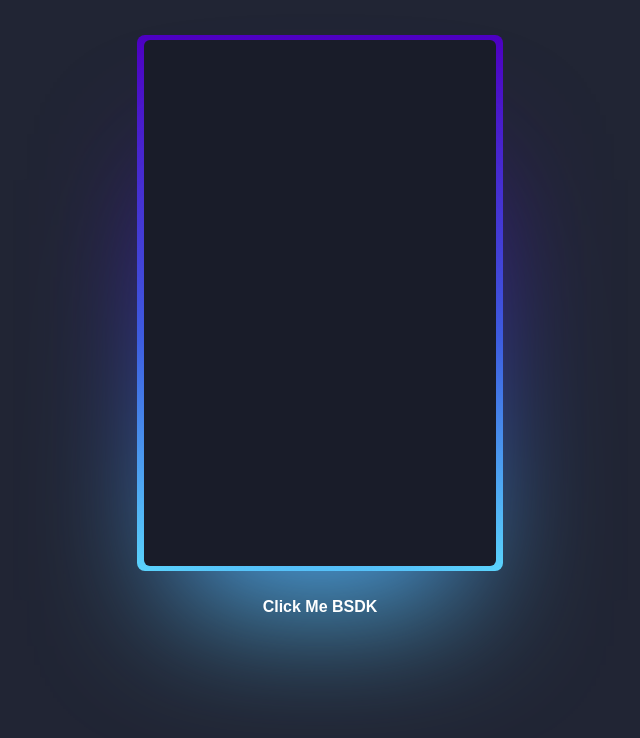
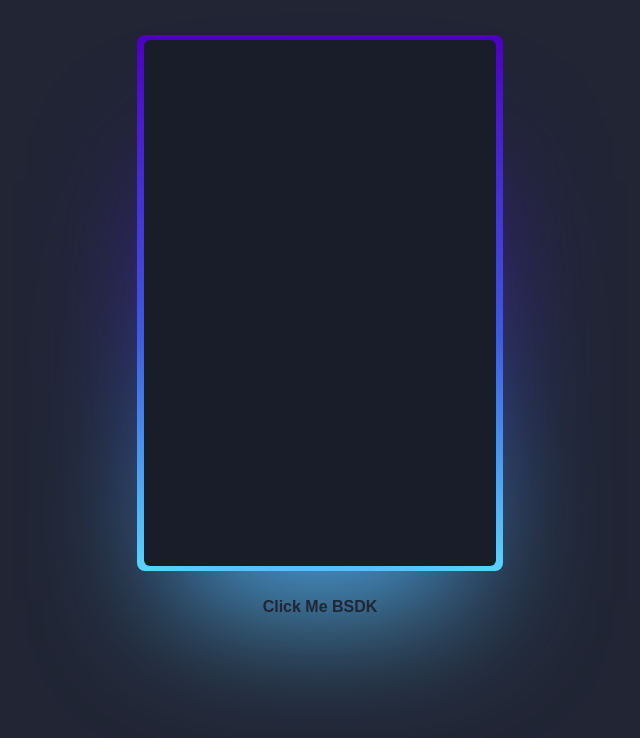
Before and after one commit to oniCube/boku, a plain HTML site: page index.html in a window 1280 px wide. Shown: the whole page, without its empty margins (320-960 px from the left). Drawn offline with Linux system fonts and the light colour scheme.

Commit message:
Update index.html

```diff
--- a/index.html
+++ b/index.html
@@ -13,6 +13,6 @@
         I love...Boku no Piko!
       </div>
 
-      <a href="https://www.youtube.com/watch?v=kkT99M6evkQ" target="_blank" style="color:white;">Click Me BSDK</a>
+      <a href="https://www.youtube.com/watch?v=kkT99M6evkQ" target="_blank">Click Me BSDK</a>
 </body>
 </html>
```
